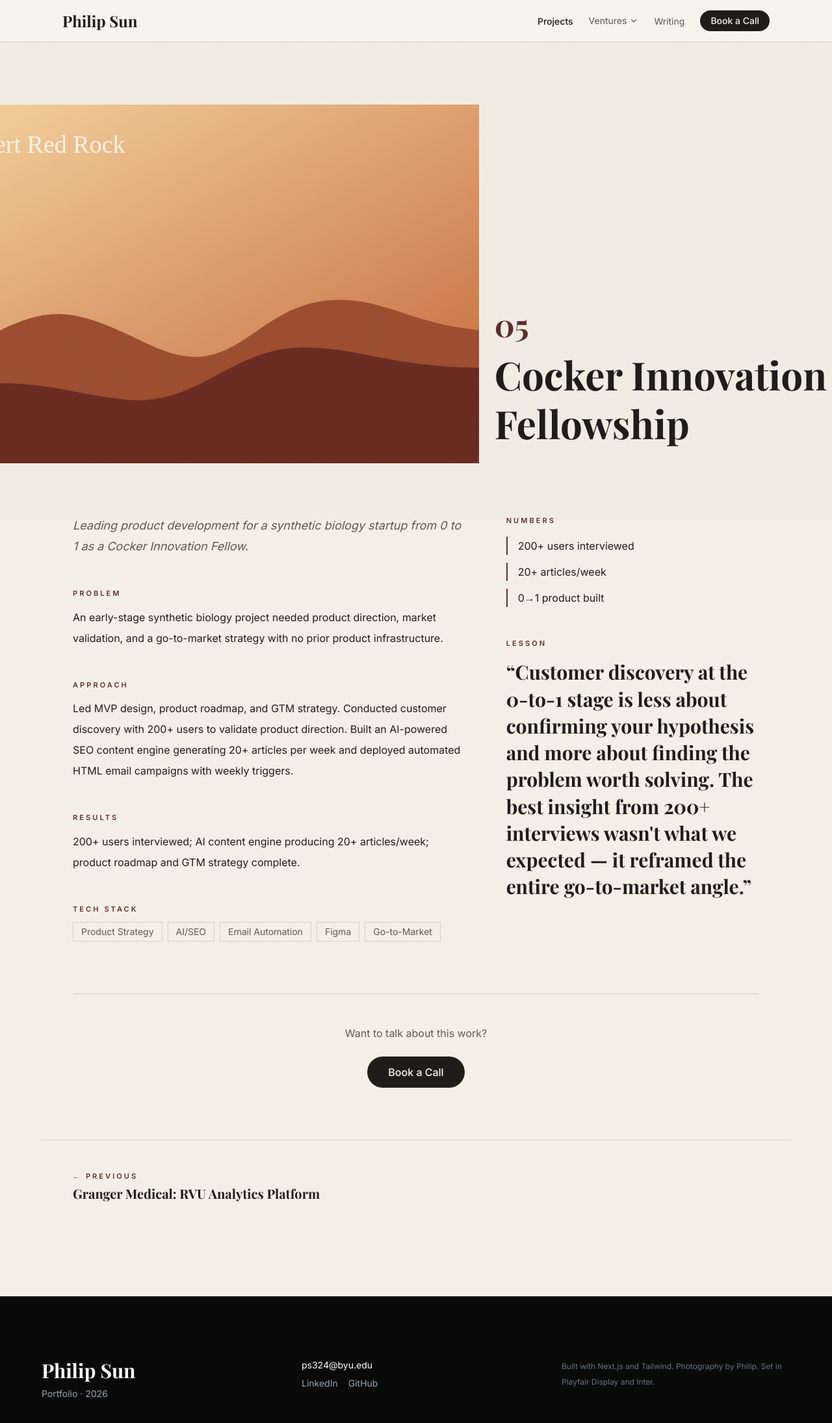
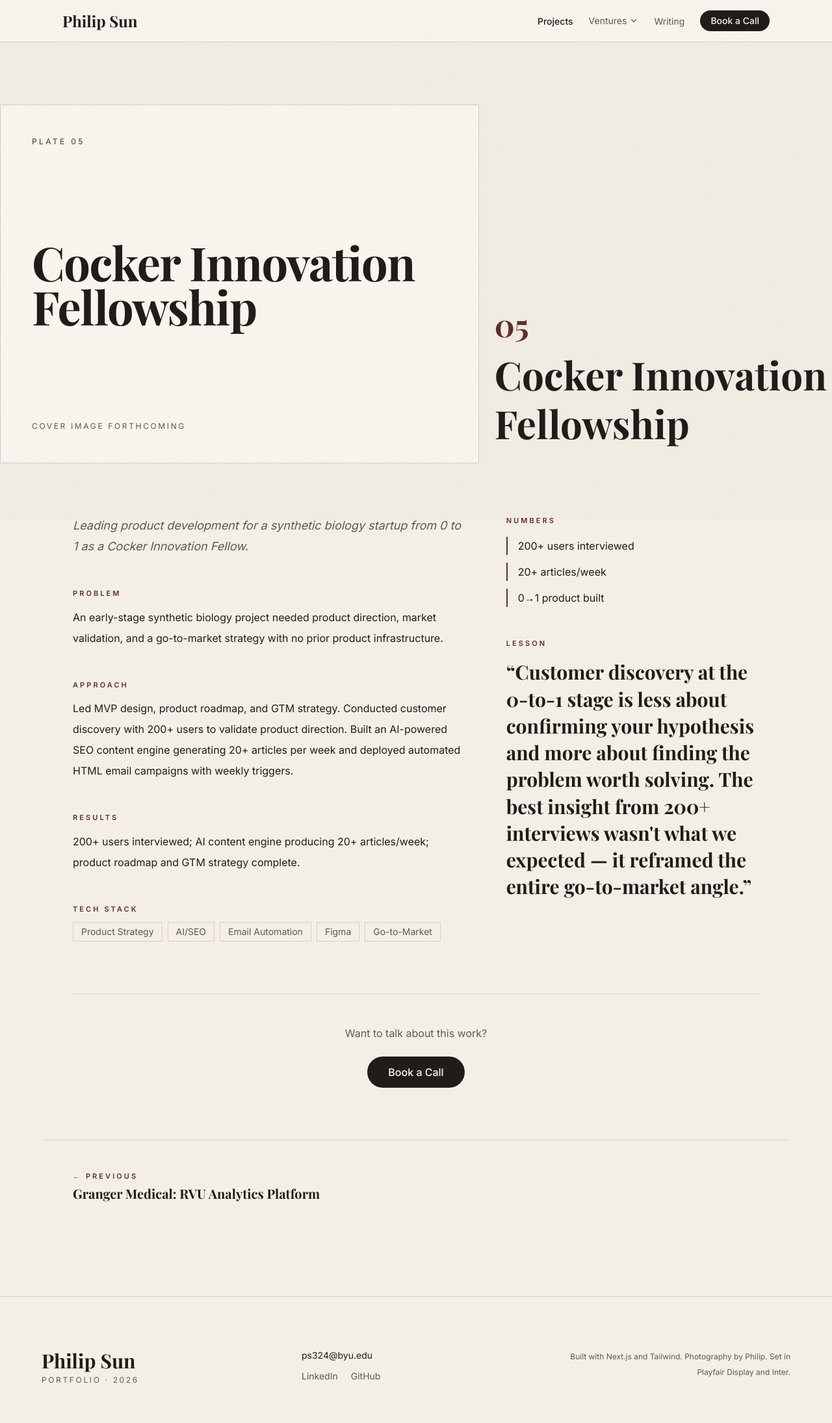
Before and after one commit to Psuncode/Personal-Bradning-, a Next.js app: page /projects/cocker-fellowship in a window 1280 px wide. Shown: the top 2190 px of the page at 65% size. Built offline with nearby package versions, Linux system fonts and the light colour scheme.

Commit message:
feat(editorial): cream-paper footer, editorial plates for pending photos, OG retune

```diff
--- a/src/app/(main)/og/route.tsx
+++ b/src/app/(main)/og/route.tsx
@@ -7,30 +7,46 @@ export function GET() {
     (
       <div
         style={{
-          background: "#002E5D",
+          background: "#f4efe6",
           width: "1200px",
           height: "630px",
           display: "flex",
           flexDirection: "column",
-          justifyContent: "center",
+          justifyContent: "space-between",
           padding: "80px",
+          fontFamily: "Georgia, serif",
         }}
       >
-        <div style={{ color: "#C5E3F6", fontSize: 24, marginBottom: 16 }}>
-          philipsun.com
+        <div
+          style={{
+            color: "#5f2f2a",
+            fontSize: 18,
+            letterSpacing: "0.28em",
+            textTransform: "uppercase",
+          }}
+        >
+          Selected Work
         </div>
         <div
           style={{
-            color: "#FFFFFF",
-            fontSize: 64,
+            color: "#201c1a",
+            fontSize: 96,
             fontWeight: 700,
-            lineHeight: 1.1,
+            lineHeight: 1.04,
+            letterSpacing: "-0.02em",
           }}
         >
           Philip Sun
         </div>
-        <div style={{ color: "#6BB1E0", fontSize: 28, marginTop: 16 }}>
-          PM · Founder · Photographer
+        <div
+          style={{
+            color: "#5f5851",
+            fontSize: 26,
+            lineHeight: 1.4,
+            maxWidth: 880,
+          }}
+        >
+          Portfolio of product, hardware, AI, and analytics work — alongside writing and photography.
         </div>
       </div>
     ),
--- a/src/app/(main)/page.tsx
+++ b/src/app/(main)/page.tsx
@@ -8,12 +8,35 @@ import { ContentGrid } from "@/components/sections/content-grid";
 import { getAllPosts } from "@/lib/blog";
 import { formatDate } from "@/lib/utils";
 
-function PhotoBreak({ src, alt }: { src: string; alt: string }) {
+// When real photography is uploaded (see docs/IMAGES_TO_UPLOAD.md P2),
+// set `src` to the new file path. Empty `src` renders an editorial plate.
+function PhotoBreak({
+  src,
+  alt,
+  kicker,
+  caption,
+}: {
+  src?: string;
+  alt?: string;
+  kicker: string;
+  caption: string;
+}) {
   return (
     <section className="px-6 py-12 md:px-12">
       <div className="editorial-shell">
-        <div className="relative w-full aspect-[21/9] overflow-hidden">
-          <Image src={src} alt={alt} fill sizes="100vw" className="object-cover" />
+        <div className="relative w-full aspect-[21/9] overflow-hidden border-y border-[color:var(--color-rule)] bg-[color:var(--color-paper-elevated)]">
+          {src ? (
+            <Image src={src} alt={alt ?? ""} fill sizes="100vw" className="object-cover" />
+          ) : (
+            <div className="flex h-full w-full items-center justify-between px-10 md:px-16">
+              <span className="text-xs uppercase tracking-[0.28em] text-[color:var(--color-accent)]">
+                {kicker}
+              </span>
+              <span className="font-[family-name:var(--font-playfair)] text-2xl text-[color:var(--color-ink)] md:text-4xl">
+                {caption}
+              </span>
+            </div>
+          )}
         </div>
       </div>
     </section>
@@ -27,10 +50,10 @@ export default function HomePage() {
     <>
       <Hero />
       <CaseStudies />
-      <PhotoBreak src="/photography/landscape-1.svg" alt="Utah mountain sunset" />
+      <PhotoBreak kicker="Field Notes" caption="Utah · Wasatch Front" />
       <About />
       <CurrentFocus />
-      <PhotoBreak src="/photography/landscape-2.svg" alt="Desert red rock formation" />
+      <PhotoBreak kicker="From the Archive" caption="Desert · Capitol Reef" />
       {recentPosts.length > 0 && (
         <section className="px-6 py-24 md:px-12 bg-white/40">
           <div className="editorial-shell editorial-rule pt-10">
--- a/src/components/editorial/project-cover.tsx
+++ b/src/components/editorial/project-cover.tsx
@@ -6,15 +6,37 @@ interface Props {
   numeral?: string;
 }
 
+// While a project's cover photo is a labeled placeholder SVG, render an
+// editorial typography plate instead. Swap-in path is `coverImage.src`
+// in src/data/projects.ts — see docs/IMAGES_TO_UPLOAD.md (P0).
+const isPlaceholder = (src: string) => src.endsWith(".svg");
+
 export function ProjectCover({ project, numeral }: Props) {
   const { coverImage, title } = project;
   const transitionName = `cover-${project.slug ?? project.id}`;
   const focal = coverImage.focalPoint ?? "center";
+  const placeholder = isPlaceholder(coverImage.src);
 
   if (coverImage.layout === "beside") {
     return (
       <header data-layout="beside" className="grid grid-cols-12 gap-6 pt-24">
-        <div className="col-span-12 md:col-span-7 relative aspect-[4/3] overflow-hidden">
+        <div className="col-span-12 md:col-span-7 relative aspect-[4/3] overflow-hidden border border-[color:var(--color-rule)] bg-[color:var(--color-paper-elevated)]">
+          {placeholder ? (
+            <div
+              className="flex h-full w-full flex-col justify-between p-8 md:p-12"
+              style={{ viewTransitionName: transitionName }}
+            >
+              <span className="text-xs uppercase tracking-[0.28em] text-[color:var(--color-accent)]">
+                {numeral ? `Plate ${numeral}` : "Plate"}
+              </span>
+              <p className="font-[family-name:var(--font-playfair)] text-5xl leading-[0.95] tracking-[-0.02em] text-[color:var(--color-ink)] md:text-7xl">
+                {title}
+              </p>
+              <span className="text-xs uppercase tracking-[0.22em] text-[color:var(--color-ink-soft)]">
+                Cover image forthcoming
+              </span>
+            </div>
+          ) : (
             <Image
               src={coverImage.src}
               alt={coverImage.alt}
@@ -23,6 +45,7 @@ export function ProjectCover({ project, numeral }: Props) {
               sizes="(max-width: 768px) 100vw, 58vw"
               style={{ objectFit: "cover", objectPosition: focal, viewTransitionName: transitionName }}
             />
+          )}
         </div>
         <div className="col-span-12 md:col-span-5 flex flex-col justify-end pb-6">
           {numeral && (
@@ -31,6 +54,32 @@ export function ProjectCover({ project, numeral }: Props) {
             </span>
           )}
           <h1 className="editorial-display font-[family-name:var(--font-playfair)] text-5xl md:text-6xl text-[color:var(--color-ink)] leading-tight">
+            {title}
+          </h1>
+        </div>
+      </header>
+    );
+  }
+
+  if (placeholder) {
+    return (
+      <header
+        data-layout="overlay"
+        className="relative w-full aspect-[16/9] overflow-hidden border-y border-[color:var(--color-rule)] bg-[color:var(--color-paper-elevated)]"
+      >
+        <div
+          className="flex h-full w-full flex-col justify-between p-8 md:p-16"
+          style={{ viewTransitionName: transitionName }}
+        >
+          <div className="flex items-center justify-between">
+            <span className="text-xs uppercase tracking-[0.28em] text-[color:var(--color-accent)]">
+              {numeral ? `Plate ${numeral}` : "Plate"}
+            </span>
+            <span className="text-xs uppercase tracking-[0.22em] text-[color:var(--color-ink-soft)]">
+              Cover forthcoming
+            </span>
+          </div>
+          <h1 className="editorial-display max-w-4xl font-[family-name:var(--font-playfair)] text-5xl leading-[0.95] tracking-[-0.02em] text-[color:var(--color-ink)] md:text-8xl">
             {title}
           </h1>
         </div>
--- a/src/components/layout/footer.tsx
+++ b/src/components/layout/footer.tsx
@@ -2,22 +2,32 @@ import { siteConfig } from "@/data/site-config";
 
 export function Footer() {
   return (
-    <footer id="contact" className="bg-[#0a0a0a] text-white py-24 px-6 md:px-12">
-      <div className="max-w-6xl mx-auto grid gap-12 md:grid-cols-3">
+    <footer
+      id="contact"
+      className="border-t border-[color:var(--color-rule)] bg-[color:var(--color-paper)] py-20 px-6 md:px-12 text-[color:var(--color-ink)]"
+    >
+      <div className="max-w-6xl mx-auto grid gap-12 md:grid-cols-3 items-start">
         <div>
-          <p className="font-[family-name:var(--font-playfair)] text-3xl mb-2">Philip Sun</p>
-          <p className="text-sm text-gray-400">Portfolio · {new Date().getFullYear()}</p>
+          <p className="font-[family-name:var(--font-playfair)] text-3xl text-[color:var(--color-ink)]">
+            Philip Sun
+          </p>
+          <p className="mt-1 text-xs uppercase tracking-[0.22em] text-[color:var(--color-ink-soft)]">
+            Portfolio · {new Date().getFullYear()}
+          </p>
         </div>
-        <div className="text-sm space-y-2">
-          <a href={siteConfig.links.email} className="block hover:text-gray-300">
+        <div className="text-sm space-y-3 text-[color:var(--color-ink-soft)]">
+          <a
+            href={siteConfig.links.email}
+            className="block text-[color:var(--color-ink)] hover:text-[color:var(--color-accent)] transition-colors"
+          >
             {siteConfig.email}
           </a>
-          <div className="flex gap-4 text-gray-400">
+          <div className="flex gap-5">
             <a
               href={siteConfig.links.linkedin}
               target="_blank"
               rel="noopener noreferrer"
-              className="hover:text-white"
+              className="hover:text-[color:var(--color-ink)] transition-colors"
             >
               LinkedIn
             </a>
@@ -25,13 +35,13 @@ export function Footer() {
               href={siteConfig.links.github}
               target="_blank"
               rel="noopener noreferrer"
-              className="hover:text-white"
+              className="hover:text-[color:var(--color-ink)] transition-colors"
             >
               GitHub
             </a>
           </div>
         </div>
-        <div className="text-xs text-gray-500 leading-6">
+        <div className="text-xs leading-6 text-[color:var(--color-ink-soft)] md:text-right">
           Built with Next.js and Tailwind. Photography by Philip. Set in Playfair Display and Inter.
         </div>
       </div>
--- a/src/components/sections/about.tsx
+++ b/src/components/sections/about.tsx
@@ -1,6 +1,5 @@
 "use client";
 
-import Image from "next/image";
 import Link from "next/link";
 import { motion } from "framer-motion";
 
@@ -81,14 +80,21 @@ export function About() {
 
         <div className="md:col-span-5">
           <div className="editorial-card sticky top-28 overflow-hidden rounded-[2rem] p-4">
-            <div className="relative h-[560px] overflow-hidden rounded-[1.5rem]">
-              <Image
-                src="https://images.unsplash.com/photo-1700619663094-be321751b545?crop=entropy&cs=tinysrgb&fit=max&fm=jpg&q=80&w=1080"
-                alt="Philip Sun workspace editorial portrait"
-                fill
-                className="object-cover"
-                sizes="(max-width: 768px) 100vw, 40vw"
-              />
+            <div className="relative flex h-[560px] flex-col justify-between overflow-hidden rounded-[1.5rem] bg-[color:var(--color-paper-elevated)] p-10">
+              <div className="flex items-center justify-between">
+                <span className="text-xs uppercase tracking-[0.28em] text-[color:var(--color-accent)]">
+                  Portrait
+                </span>
+                <span className="text-xs uppercase tracking-[0.22em] text-[color:var(--color-ink-soft)]">
+                  No. 01
+                </span>
+              </div>
+              <p className="font-[family-name:var(--font-playfair)] text-6xl leading-[0.95] tracking-[-0.02em] text-[color:var(--color-ink)]">
+                Philip<br />Sun
+              </p>
+              <p className="max-w-xs text-xs leading-6 text-[color:var(--color-ink-soft)]">
+                Provo, Utah. Product, healthcare hardware, and editorial photography. Portrait plate — image forthcoming.
+              </p>
             </div>
           </div>
         </div>
--- a/src/components/sections/case-studies.tsx
+++ b/src/components/sections/case-studies.tsx
@@ -5,20 +5,13 @@ import Link from "next/link";
 import { motion } from "framer-motion";
 import { projects } from "@/data/projects";
 
-// Expected local paths for native project imagery
+// Local image paths per project. Add files at these paths to replace
+// the editorial typography "plate" fallback shown until imagery is ready.
+// See docs/IMAGES_TO_UPLOAD.md (P1) for the full naming map.
 const projectImages: Record<string, string[]> = {
-  "inara-health": [
-    "/images/projects/inara/product-ui-1.jpg",
-    "/images/projects/inara/product-ui-2.jpg",
-  ],
-  "lds-church-pm": [
-    "/images/projects/lds/dashboard-1.jpg",
-    "/images/projects/lds/migration-architecture.jpg",
-  ],
-  "nursa-ai-tb": [
-    "/images/projects/nursa/test-builder-1.jpg",
-    "/images/projects/nursa/data-schema.jpg",
-  ],
+  "inara-health": [],
+  "lds-church-pm": [],
+  "nursa-ai-tb": [],
 };
 
 const featuredProjects = projects.filter((p) => p.featured);
@@ -156,8 +149,10 @@ export function CaseStudies() {
 
                 {/* Scrolling right column */}
                 <div className="md:col-span-7 space-y-6">
-                  {images.map((image, imgIndex) => (
+                  {(images.length > 0 ? images : ["plate-1", "plate-2"]).map((image, imgIndex) => (
                     <div key={imgIndex} className="group editorial-card relative h-[500px] overflow-hidden rounded-[2rem] p-3">
+                      {images.length > 0 ? (
+                        <>
                           <Image
                             src={image}
                             alt=""
@@ -166,6 +161,27 @@ export function CaseStudies() {
                             sizes="(max-width: 768px) 100vw, 58vw"
                           />
                           <div className="absolute inset-3 rounded-[1.35rem] bg-gradient-to-t from-black/15 to-transparent" />
+                        </>
+                      ) : (
+                        <div className="flex h-full w-full flex-col justify-between rounded-[1.35rem] bg-[color:var(--color-paper-elevated)] p-10">
+                          <div className="flex items-center justify-between">
+                            <span className="text-xs uppercase tracking-[0.28em] text-[color:var(--color-accent)]">
+                              Plate {String(imgIndex + 1).padStart(2, "0")}
+                            </span>
+                            <span className="text-xs uppercase tracking-[0.22em] text-[color:var(--color-ink-soft)]">
+                              {subtitle}
+                            </span>
+                          </div>
+                          <div>
+                            <p className="font-[family-name:var(--font-playfair)] text-5xl leading-[0.95] tracking-[-0.01em] text-[color:var(--color-ink)] md:text-6xl">
+                              {project.title}
+                            </p>
+                            <p className="mt-6 max-w-md text-sm leading-7 text-[color:var(--color-ink-soft)]">
+                              {project.description}
+                            </p>
+                          </div>
+                        </div>
+                      )}
                     </div>
                   ))}
                 </div>
--- a/src/components/sections/projects-grid.tsx
+++ b/src/components/sections/projects-grid.tsx
@@ -1,4 +1,3 @@
-import Image from "next/image";
 import { EditorialEntry } from "@/components/editorial/editorial-entry";
 import { EditorialPageHeader } from "@/components/editorial/editorial-page-header";
 import { projects } from "@/data/projects";
@@ -26,14 +25,13 @@ export function ProjectsGrid() {
               transitionName={`cover-${p.slug ?? p.id}`}
             />
             {i === midpoint - 1 && (
-              <div className="relative aspect-[21/9] w-full overflow-hidden my-12">
-                <Image
-                  src="/photography/landscape-3.svg"
-                  alt="Alpine lake reflection — section break"
-                  fill
-                  sizes="100vw"
-                  className="object-cover"
-                />
+              <div className="my-12 flex aspect-[21/9] w-full items-center justify-between border-y border-[color:var(--color-rule)] bg-[color:var(--color-paper-elevated)] px-10 md:px-16">
+                <span className="text-xs uppercase tracking-[0.28em] text-[color:var(--color-accent)]">
+                  Intermission
+                </span>
+                <span className="font-[family-name:var(--font-playfair)] text-2xl text-[color:var(--color-ink)] md:text-4xl">
+                  Continued overleaf
+                </span>
               </div>
             )}
           </div>
```
Also changed, not shown: 2 other files (tests, documents, lock files or other folders). Lines whose indentation alone changed are shown as unchanged.
